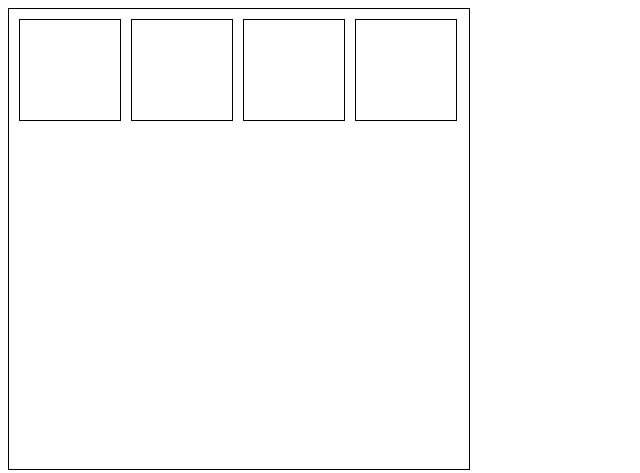
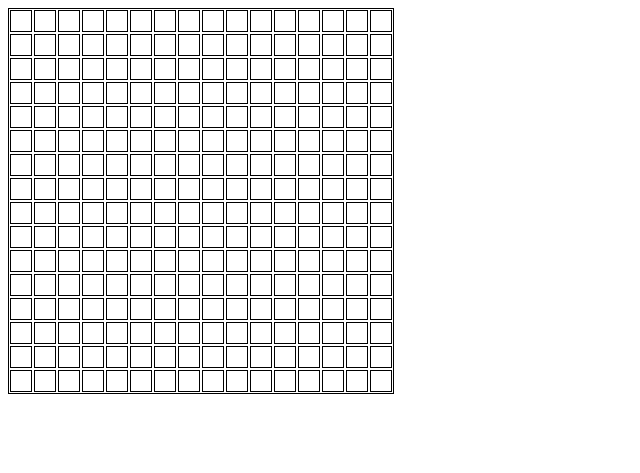
Before and after one commit to nick2383/etch-a-sketch, a plain HTML site: page index.html in a window 1280 px wide. Shown: the whole page, without its empty margins (0-640 px from the left). Drawn offline with Linux system fonts and the light colour scheme.

Commit message:
added grid of divs and made them change colour with mouth hover effect

```diff
--- a/css/styles.css
+++ b/css/styles.css
@@ -1,14 +1,18 @@
-.grid {
-	width: 450px;
-	height: 450px;
-	border:1px solid black;
-	padding: 5px;
+#container {
+	width: 384px;
+	height: 384px;
+	border: 1px solid black;
+	/*padding: 1px;*/
 }
 
 .square {
-	width: 100px;
-	height: 100px;
-	border:1px solid black;
+	width: 20px;
+	height: 20px;
+	border: 1px solid black;
 	display: inline-block;
-	margin: 5px;
+	margin: 1px;
 }
+
+.hovered {
+	background-color: #FF0000;
+}
--- a/index.html
+++ b/index.html
@@ -5,7 +5,7 @@
 <link rel="stylesheet" href="css/styles.css">
 </head>
 <body>
-	<div id="board"></div>
+	<div id="container"></div>
 
 <script src="js/jquery-1.12.0.min.js"></script>
 <script src="js/script.js"></script>
--- a/js/script.js
+++ b/js/script.js
@@ -1,11 +1,13 @@
-var grid = $("<div></div>", {class:"grid", id:""});
+
 
 $(document).ready(function(){
-	$("body").append(grid);
-	for (var i = 0; i <=3; i++){
-		$('<div />', {
-			'class': 'square',
-			'id'   : 'div'+i
-		}).appendTo(grid);
+	for(var x = 0; x<16; x++){
+		for(var y = 0; y<16; y++){
+			var square = $("<div class = 'square'></div>");
+			square.appendTo("#container");
+		}
 	}
-})
+	$(".square").hover(function(){
+		$(this).addClass("hovered");
+	});
+});
```
